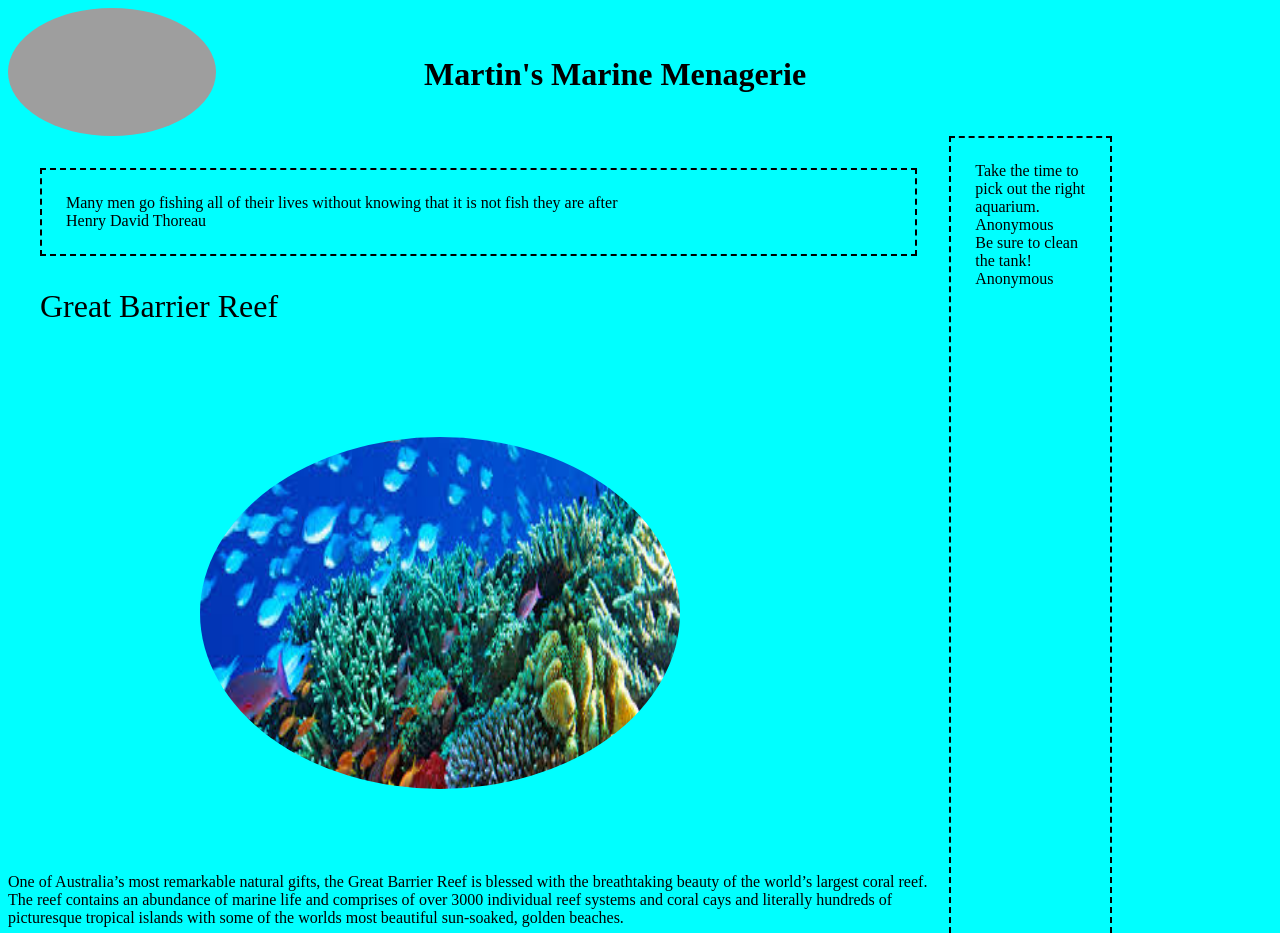
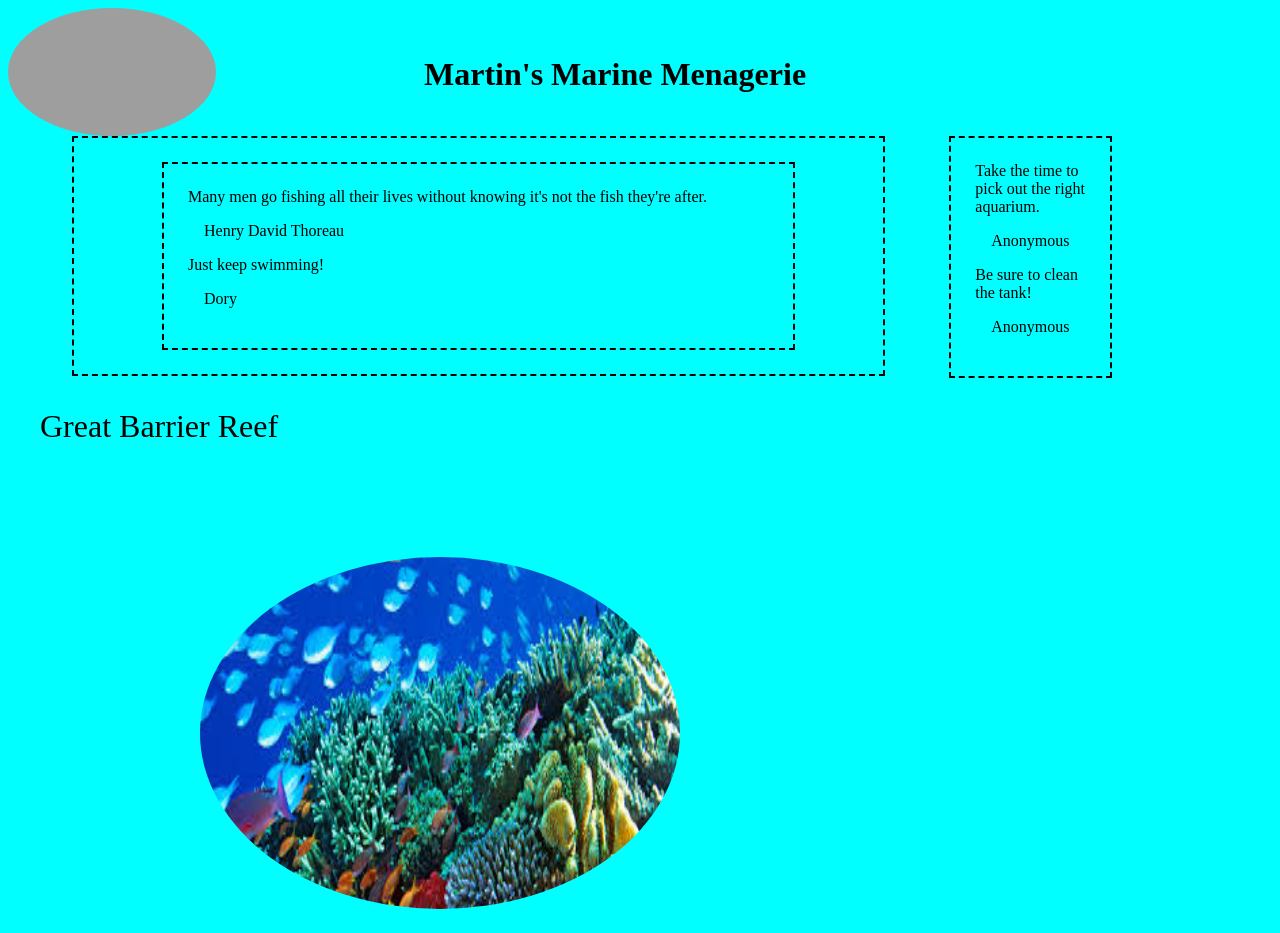
Before and after one commit to ConnorBlakeney/martins-aquarium, a plain HTML site: page index.html in a window 1280 px wide. Shown: the top 933 px of the page. Drawn offline with Linux system fonts and the light colour scheme; grey boxes are pictures that could not be loaded.

Commit message:
automated quotes.js

```diff
--- a/index.html
+++ b/index.html
@@ -16,15 +16,7 @@
     </header>
     <main id="container">
       <div class="content--left">
-        <article class="quotes">
-          <section class="quote card">
-            <div class="quote__text">
-              Many men go fishing all of their lives without knowing that it is
-              not fish they are after
-            </div>
-            <div class="quote__author">Henry David Thoreau</div>
-          </section>
-        </article>
+        <article class="quotes"></article>
         <article class="locations"></article>
       </div>
       <div class="content--right"></div>
@@ -33,5 +25,6 @@
     <script type="module" src="./scripts/fish/main.js"></script>
     <script type="module" src="./scripts/tips/main.js"></script>
     <script type="module" src="./scripts/locations/main.js"></script>
+    <script type="module" src="./scripts/quotes/main.js"></script>
   </body>
 </html>
--- a/scripts/locations/LocationList.js
+++ b/scripts/locations/LocationList.js
@@ -1,11 +1,11 @@
-import { useLocation } from "./LocationDataProvider.js"
-import { LocationAsHTML } from "./Location.js"
+import { useLocation } from "./locationDataProvider.js"
+import { LocationAsHTML } from "./location.js"
 
 export const LocationList = () => {
   //gets reference to element on the DOM
   const contentElementLocation = document.querySelector(".locations")
 
-  // collection of tip from LocationDataProvider
+  // collection of locations from LocationDataProvider
   const locations = useLocation()
 
   let locationHTMLRepresentations = ""
--- a/scripts/locations/main.js
+++ b/scripts/locations/main.js
@@ -1,3 +1,3 @@
-import { LocationList } from "./LocationList.js"
+import { LocationList } from "./locationList.js"
 
 LocationList()
--- /dev/null
+++ b/scripts/quotes/main.js
@@ -0,0 +1,3 @@
+import { QuotesList } from "./quotesList.js"
+
+QuotesList()
--- /dev/null
+++ b/scripts/quotes/quotes.js
@@ -0,0 +1,8 @@
+export const QuotesAsHTML = (quotesObj) => {
+  return `
+    <section class="quote card">
+        <div class="quote__text">${quotesObj.quote}</div>
+        <div class="quote__author">${quotesObj.author}</div>
+    </section>
+        `
+}
--- /dev/null
+++ b/scripts/quotes/quotesDataProvider.js
@@ -0,0 +1,21 @@
+const quotesCollection = [
+  {
+    quote:
+      "Many men go fishing all their lives without knowing it's not the fish they're after.",
+    author: "Henry David Thoreau",
+  },
+
+  {
+    quote: "Just keep swimming!",
+    author: "Dory",
+  },
+]
+
+export const useQuotes = () => {
+  // slice to return copy of quotesCollection
+  return quotesCollection.slice()
+}
+
+export const addQuotes = (quotes) => {
+  quotesCollection.push(quotes)
+}
--- /dev/null
+++ b/scripts/quotes/quotesList.js
@@ -0,0 +1,22 @@
+import { useQuotes } from "./quotesDataProvider.js"
+import { QuotesAsHTML } from "./quotes.js"
+
+export const QuotesList = () => {
+  //gets reference to element on the DOM
+  const contentElementQuotes = document.querySelector(".quotes")
+
+  // collection of quotes from QuotesDataProvider
+  const quotes = useQuotes()
+
+  let quotesHTMLRepresentations = ""
+  for (const currentQuotesObj of quotes) {
+    quotesHTMLRepresentations += QuotesAsHTML(currentQuotesObj)
+  }
+
+  // updating HTML of DOM element with Location List HTML
+  contentElementQuotes.innerHTML += `
+            <section class="quotes">
+                ${quotesHTMLRepresentations}
+            </section>
+        `
+}
--- a/scripts/tips/Tip.js
+++ b/scripts/tips/Tip.js
@@ -1,8 +1,8 @@
 export const TipAsHTML = (tipObj) => {
   return `
     <section class="tip">
-         <div>${tipObj.tip}</div>
-         <div>${tipObj.author}</div>
+         <div class="tip__tip">${tipObj.tip}</div>
+         <div class="tip__author">${tipObj.author}</div>
     </section>
     `
 }
--- a/styles/main.css
+++ b/styles/main.css
@@ -1,6 +1,7 @@
 @import "./fish.css";
 @import "./quotes.css";
 @import "./images.css";
+@import "./tips.css";
 
 .body {
   background-color: aqua;
@@ -18,6 +19,7 @@
   border: 2px dashed black;
   padding: 1.5rem;
   margin-right: 10rem;
+  margin-bottom: auto;
 }
 
 .siteTitle {
--- a/styles/quotes.css
+++ b/styles/quotes.css
@@ -1,6 +1,11 @@
 .quotes {
   border: 2px dashed black;
   padding: 1.5rem;
-  margin: 2rem;
+  margin: auto 4rem;
   display: flex;
+  flex-direction: column;
 }
+
+.quote__author {
+  margin: 1rem;
+}
--- /dev/null
+++ b/styles/tips.css
@@ -0,0 +1,7 @@
+.tip__author {
+  margin: 1rem;
+}
+
+.content--right {
+  margin-bottom: auto;
+}
```
